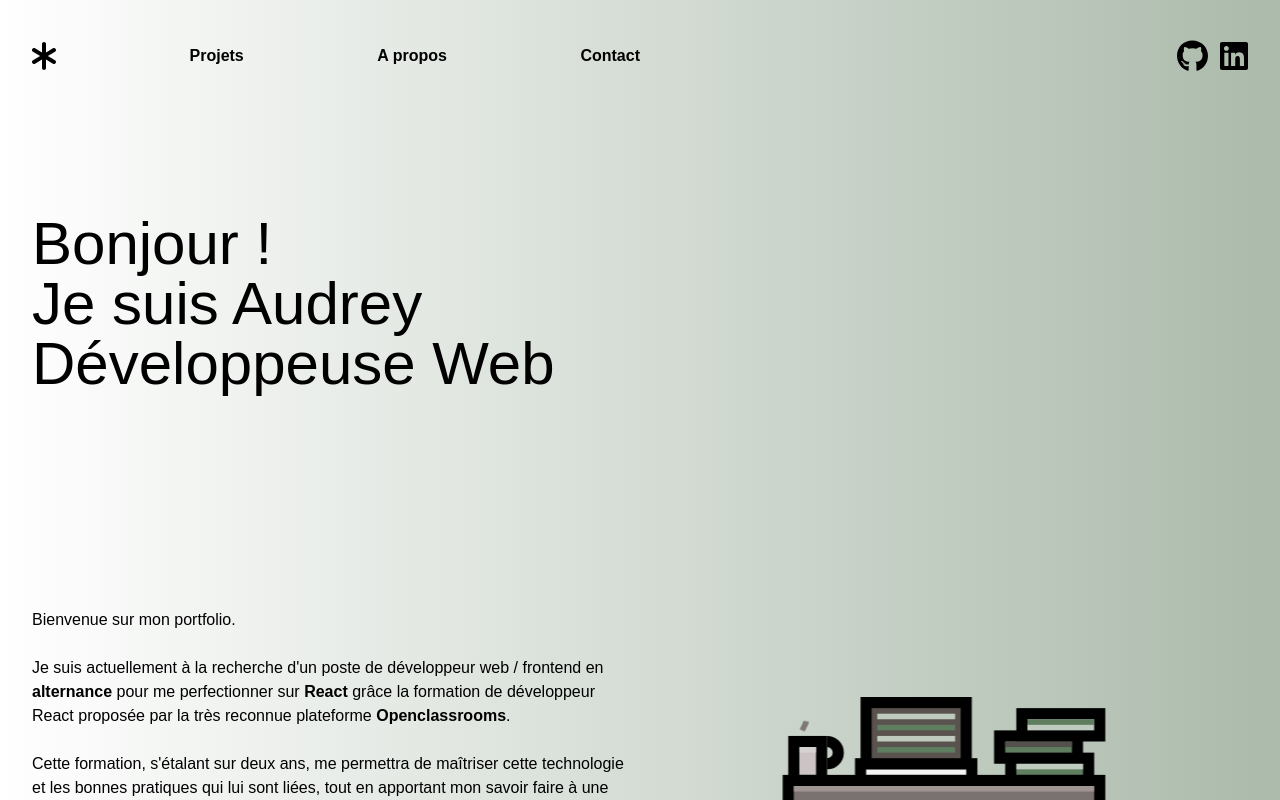
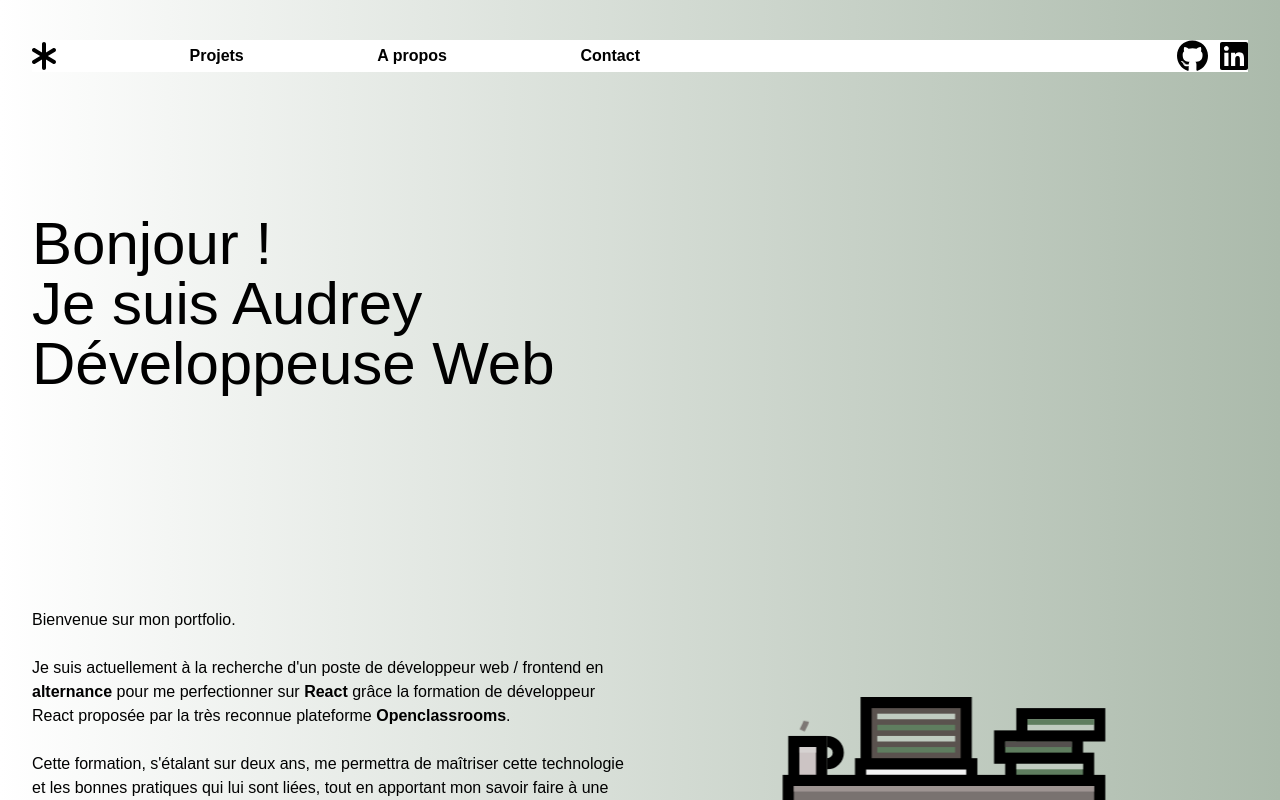
Before and after one commit to st-audrey/ast_portfolio, a Next.js app: page / in a window 1280 px wide. Shown: the top 800 px of the page. Built offline with nearby package versions, Linux system fonts and the light colour scheme; a web font is replaced by a local one.

Commit message:
update tailwind config

```diff
--- a/tailwind.config.js
+++ b/tailwind.config.js
@@ -12,17 +12,17 @@ module.exports = {
       lg: "976px",
       xl: "1440px",
     },
-    colors: {
-      blue: "#1fb6ff",
-      purple: "#7e5bef",
-      pink: "#ff49db",
-      orange: "#ff7849",
-      green: "#13ce66",
-      yellow: "#ffc82c",
-      "gray-dark": "#273444",
-      gray: "#8492a6",
-      "gray-light": "#d3dce6",
-    },
+    // colors: {
+    //   blue: "#1fb6ff",
+    //   purple: "#7e5bef",
+    //   pink: "#ff49db",
+    //   orange: "#ff7849",
+    //   green: "#13ce66",
+    //   yellow: "#ffc82c",
+    //   "gray-dark": "#273444",
+    //   gray: "#8492a6",
+    //   "gray-light": "#d3dce6",
+    // },
     fontFamily: {
       sans: ["Graphik", "sans-serif"],
       serif: ["Merriweather", "serif"],
```
